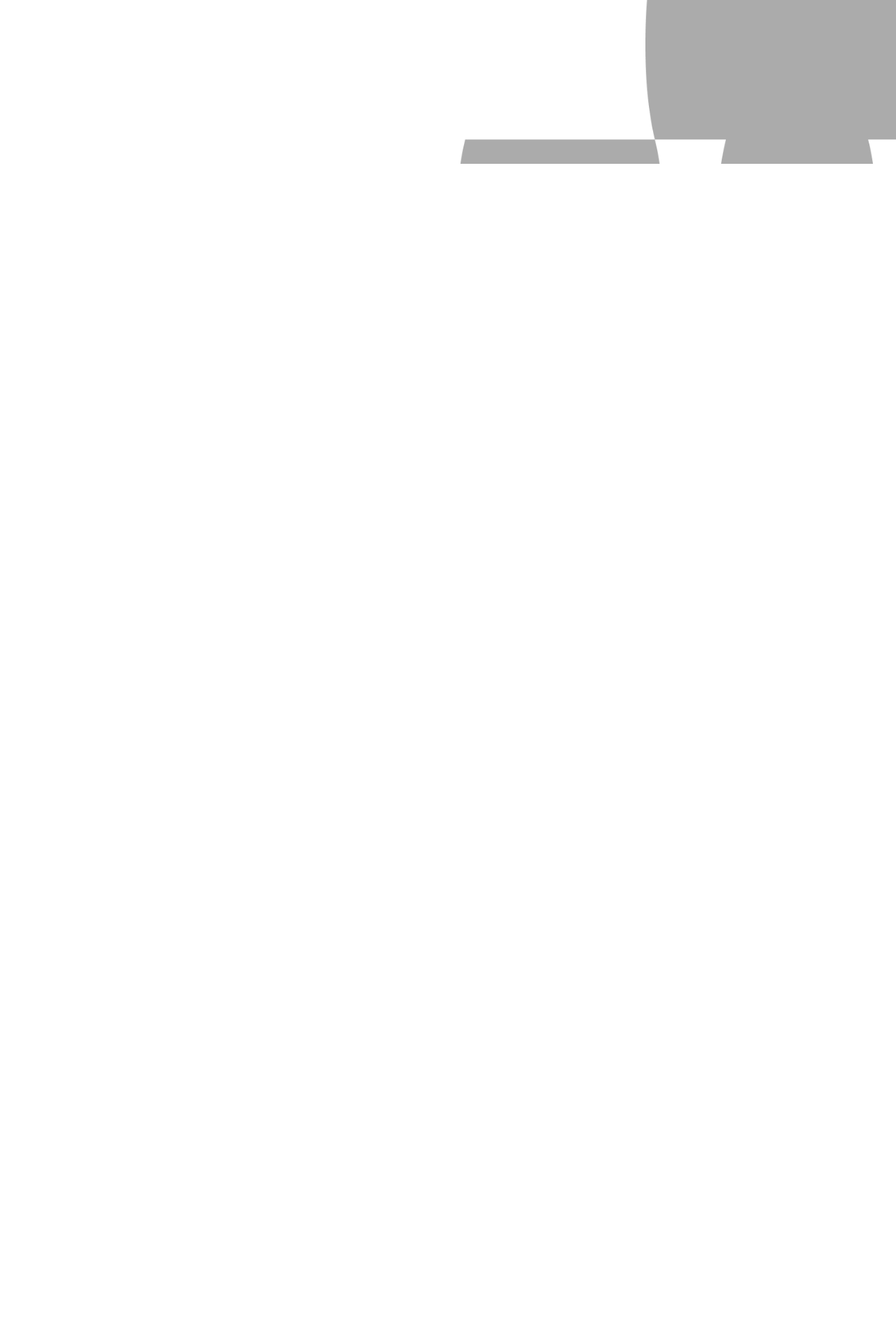
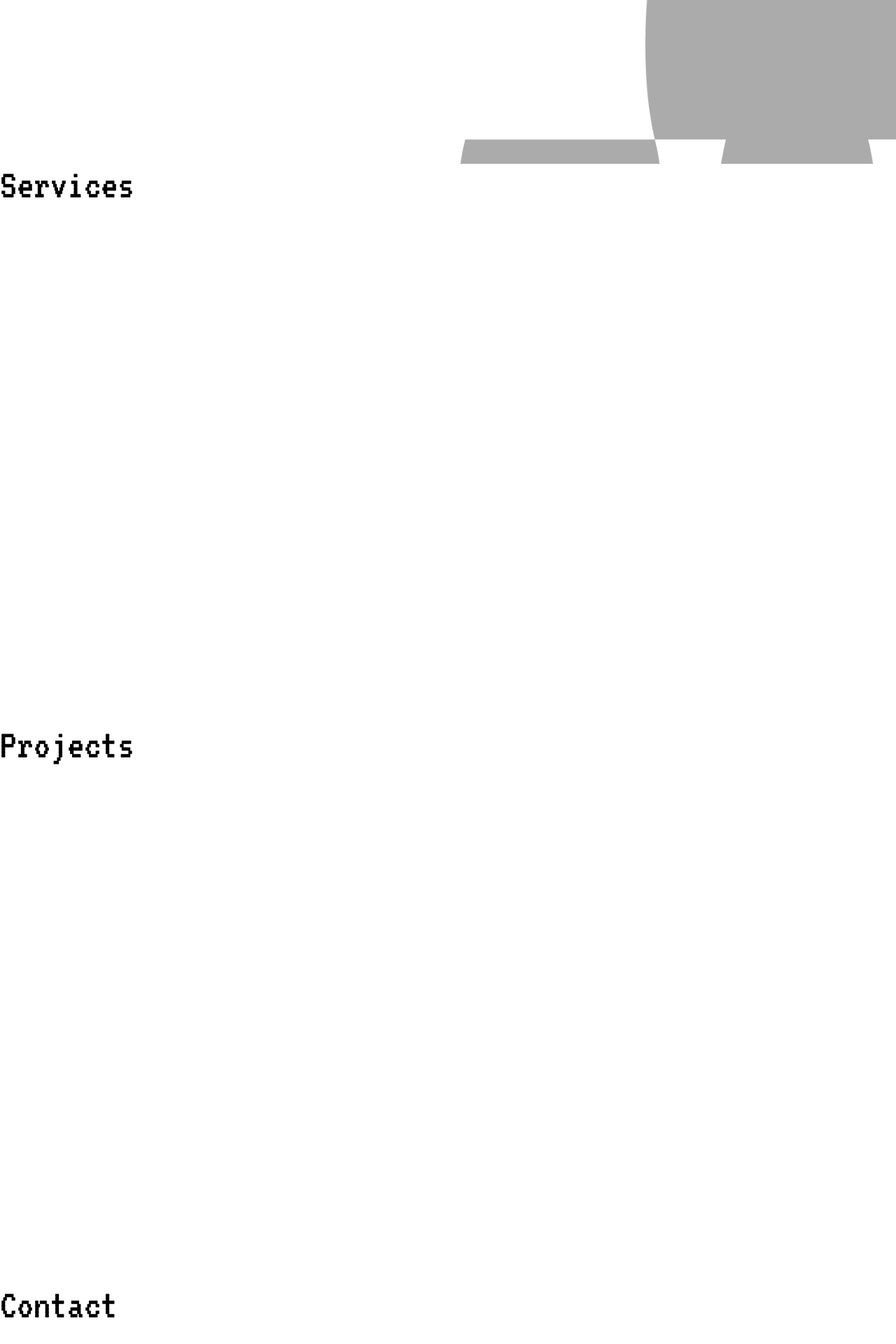
Before and after one commit to c7-studio/landing, a Next.js app: page / in a window 1280 px wide. Shown: the part 566-2486 px from the top of the page at 70% size. Before the commit the page ends 800 px from the top, so only its background shows below. Built offline with nearby package versions, Linux system fonts and the light colour scheme.

Commit message:
created components Services, Projects and Contact

```diff
--- /dev/null
+++ b/components/Contact.jsx
@@ -0,0 +1,9 @@
+import React from 'react'
+
+function Contact() {
+  return (
+    <div className='h-screen' id="contact"><h2 className='text-6xl'>Contact</h2></div>
+  )
+}
+
+export default Contact
--- /dev/null
+++ b/components/Projects.jsx
@@ -0,0 +1,7 @@
+import React from 'react'
+
+export const Projects = () => {
+  return (
+    <div className='h-screen' id="projects"><h2 className='text-6xl'>Projects</h2></div>
+  )
+}
--- /dev/null
+++ b/components/Services.jsx
@@ -0,0 +1,7 @@
+import React from 'react'
+
+export const Services = () => {
+  return (
+    <div className='h-screen' id="services"><h2 className='text-6xl'>Services</h2></div>
+  )
+}
--- a/pages/index.js
+++ b/pages/index.js
@@ -1,6 +1,9 @@
 import Head from 'next/head';
 import Image from 'next/image';
+import Contact from '../components/Contact';
 import Hero from '../components/Hero';
+import { Projects } from '../components/Projects';
+import { Services } from '../components/Services';
 
 
 export default function Home() {
@@ -12,6 +15,9 @@ export default function Home() {
         <link rel='icon' href='/favicon3.png' />
       </Head>
       <Hero/>
+      <Services/>
+      <Projects/>
+      <Contact/>
     </div>
   )
 }
```
